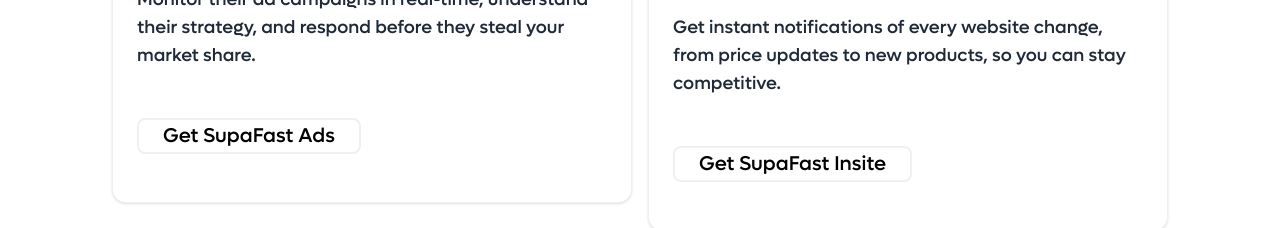
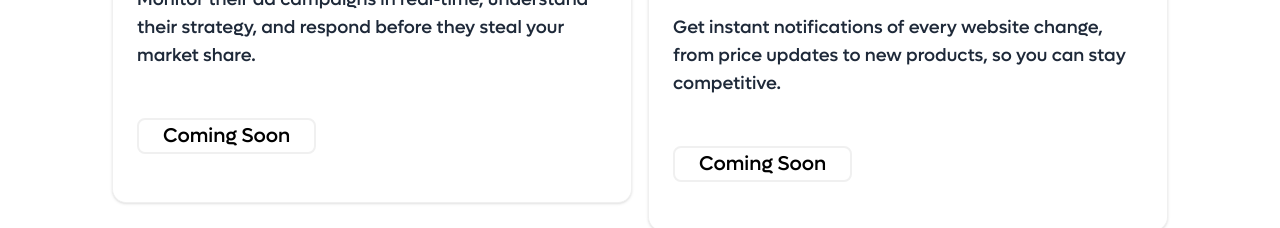
Before and after one commit to supafastai/mainsite, a Next.js app: page / in a window 1280 px wide. Shown: the part 3140-3368 px from the top of the page. Built offline with nearby package versions, Linux system fonts and the light colour scheme; a web font is replaced by a local one.

Commit message:
Update Coming component feature cards to reflect 'coming-soon' stage for ads and website change tools, enhancing clarity on product availability.

```diff
--- a/src/components/homeblocks/Coming.tsx
+++ b/src/components/homeblocks/Coming.tsx
@@ -33,8 +33,8 @@
     title: "SupaFast Ads",
     description: "See their ads before your customers do",
     color: "border-blue-500 text-blue-500",
-    href: "/tools/ads",
-    stage: "active",
+    href: "/",
+    stage: "coming-soon",
     painPoints: [
       "Competitors running ads you don't know about?",
       "Missing their targeting strategies?",
@@ -48,8 +48,8 @@
     title: "SupaFast Insite",
     description: "Never miss a website change again",
     color: "border-secondary text-secondary",
-    href: "/tools/websites",
-    stage: "active",
+    href: "/",
+    stage: "coming-soon",
     painPoints: [
       "Competitors changing prices without you knowing?",
       "Missing their new product launches?",
```
